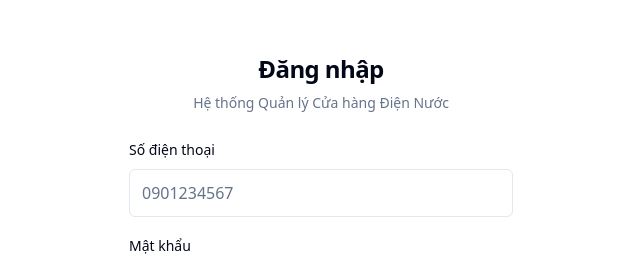
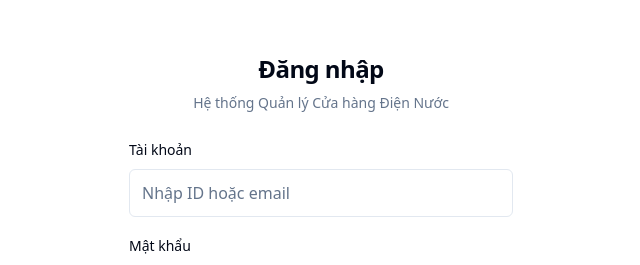
Before and after one commit to HoanTQ/DienNuocKhanhMai, a Next.js app: page /login in a window 1280 px wide. Shown: the part 149-414 px from the top of the page, without its empty margins (319-959 px from the left). Built offline with nearby package versions, Linux system fonts and the light colour scheme.

Commit message:
Đổi tên + sửa đăng nhập = email thành đăng nhập bằng id

```diff
--- a/src/app/(auth)/login/page.tsx
+++ b/src/app/(auth)/login/page.tsx
@@ -68,18 +68,17 @@ export default function LoginPage() {
             </div>
           )}
 
-          {/* Phone Number */}
+          {/* Tài khoản */}
           <div className="space-y-2">
-            <Label htmlFor="phone">Số điện thoại</Label>
+            <Label htmlFor="phone">Tài khoản</Label>
             <Input
               id="phone"
-              type="tel"
-              placeholder="0901234567"
+              type="text"
+              placeholder="Nhập ID hoặc email"
               value={phone}
               onChange={(e) => setPhone(e.target.value)}
               required
-              autoComplete="tel"
-              inputMode="tel"
+              autoComplete="username"
               disabled={isLoading}
               aria-describedby={error ? 'login-error' : undefined}
             />
--- a/src/app/(dashboard)/layout.tsx
+++ b/src/app/(dashboard)/layout.tsx
@@ -77,7 +77,7 @@ export default function DashboardLayout({
         {/* Sidebar Header */}
         <div className="flex items-center h-16 px-6 border-b">
           <Link href="/" className="flex items-center gap-2">
-            <span className="text-lg font-bold text-primary">⚡ Điện Nước</span>
+            <span className="text-lg font-bold text-primary whitespace-nowrap">⚡ Khánh Mai</span>
           </Link>
         </div>
 
@@ -127,7 +127,7 @@ export default function DashboardLayout({
         {/* Mobile Top Header */}
         <header className="lg:hidden flex items-center justify-between h-14 px-4 bg-white border-b sticky top-0 z-20">
           <Link href="/" className="flex items-center gap-2">
-            <span className="text-base font-bold text-primary">⚡ Điện Nước</span>
+            <span className="text-base font-bold text-primary whitespace-nowrap">⚡ Khánh Mai</span>
           </Link>
           <NotificationBell />
         </header>
--- a/src/app/layout.tsx
+++ b/src/app/layout.tsx
@@ -2,8 +2,8 @@ import type { Metadata } from 'next';
 import './globals.css';
 
 export const metadata: Metadata = {
-  title: 'Quản lý Cửa hàng Điện Nước',
-  description: 'Hệ thống quản lý cửa hàng điện nước - Tồn kho, Bán hàng, Công nợ',
+  title: 'Điện nước Khánh Mai',
+  description: 'Hệ thống quản lý cửa hàng điện nước Khánh Mai',
 };
 
 export default function RootLayout({
--- a/src/app/page.tsx
+++ b/src/app/page.tsx
@@ -1,12 +1,5 @@
+import { redirect } from 'next/navigation';
+
 export default function Home() {
-  return (
-    <main className="flex min-h-screen flex-col items-center justify-center p-4 md:p-8">
-      <h1 className="text-2xl md:text-4xl font-bold text-center">
-        Quản lý Cửa hàng Điện Nước
-      </h1>
-      <p className="mt-4 text-muted-foreground text-center text-mobile-base md:text-lg">
-        Hệ thống quản lý tồn kho, bán hàng, và công nợ
-      </p>
-    </main>
-  );
+  redirect('/pos');
 }
--- a/src/components/shared/NotificationBell.tsx
+++ b/src/components/shared/NotificationBell.tsx
@@ -53,8 +53,10 @@ export function NotificationBell({ className }: NotificationBellProps) {
   useEffect(() => {
     if (!userId) return;
 
+    // Tạo unique channel name mỗi lần mount để tránh conflict với Strict Mode
+    const channelName = `notifications-bell-${userId}-${Date.now()}`;
     const channel = supabase
-      .channel('notifications-bell')
+      .channel(channelName)
       .on(
         'postgres_changes',
         {
@@ -64,16 +66,16 @@ export function NotificationBell({ className }: NotificationBellProps) {
           filter: `user_id=eq.${userId}`,
         },
         () => {
-          // Refresh count on any notification change
           refreshCount();
         }
       )
       .subscribe();
 
     return () => {
-      supabase.removeChannel(channel);
+      channel.unsubscribe();
     };
-  }, [userId, supabase, refreshCount]);
+    // eslint-disable-next-line react-hooks/exhaustive-deps
+  }, [userId, supabase]);
 
   const handleClick = () => {
     router.push('/notifications');
--- a/src/services/auth.service.ts
+++ b/src/services/auth.service.ts
@@ -150,8 +150,8 @@ export async function login(credentials: LoginCredentials): Promise<LoginResult>
     }
 
     // 2. Thử đăng nhập qua Supabase Auth
-    // Supabase Auth sử dụng email-based login, ta dùng phone@store.local format
-    const email = `${phone}@store.local`
+    // Nếu input có @ → dùng trực tiếp, nếu không → thêm @store.local
+    const email = phone.includes('@') ? phone : `${phone}@store.local`
 
     const { data, error: authError } = await supabase.auth.signInWithPassword({
       email,
```
